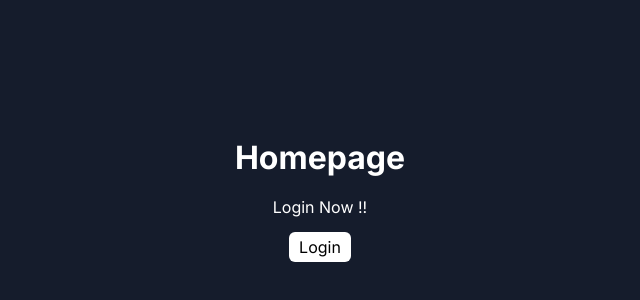
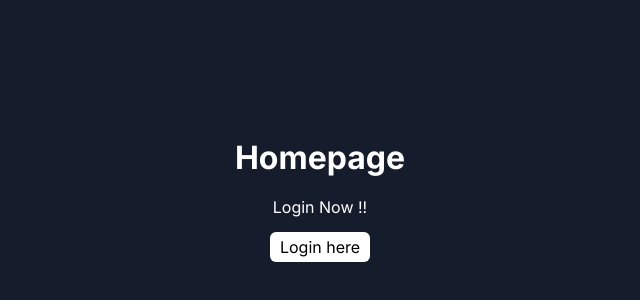
Before and after one commit to phelomamdoh/admin-dashboard, a Next.js app: page / in a window 1280 px wide. Shown: the part 200-500 px from the top of the page, without its empty margins (320-960 px from the left). Built offline with nearby package versions, Linux system fonts and the light colour scheme.

Commit message:
login problem

```diff
--- a/app/page.jsx
+++ b/app/page.jsx
@@ -23,7 +23,7 @@ const Homepage = () => {
           borderRadius: "6px",
         }}
       >
-        Login
+        Login here
       </Link>
     </div>
   );
```
